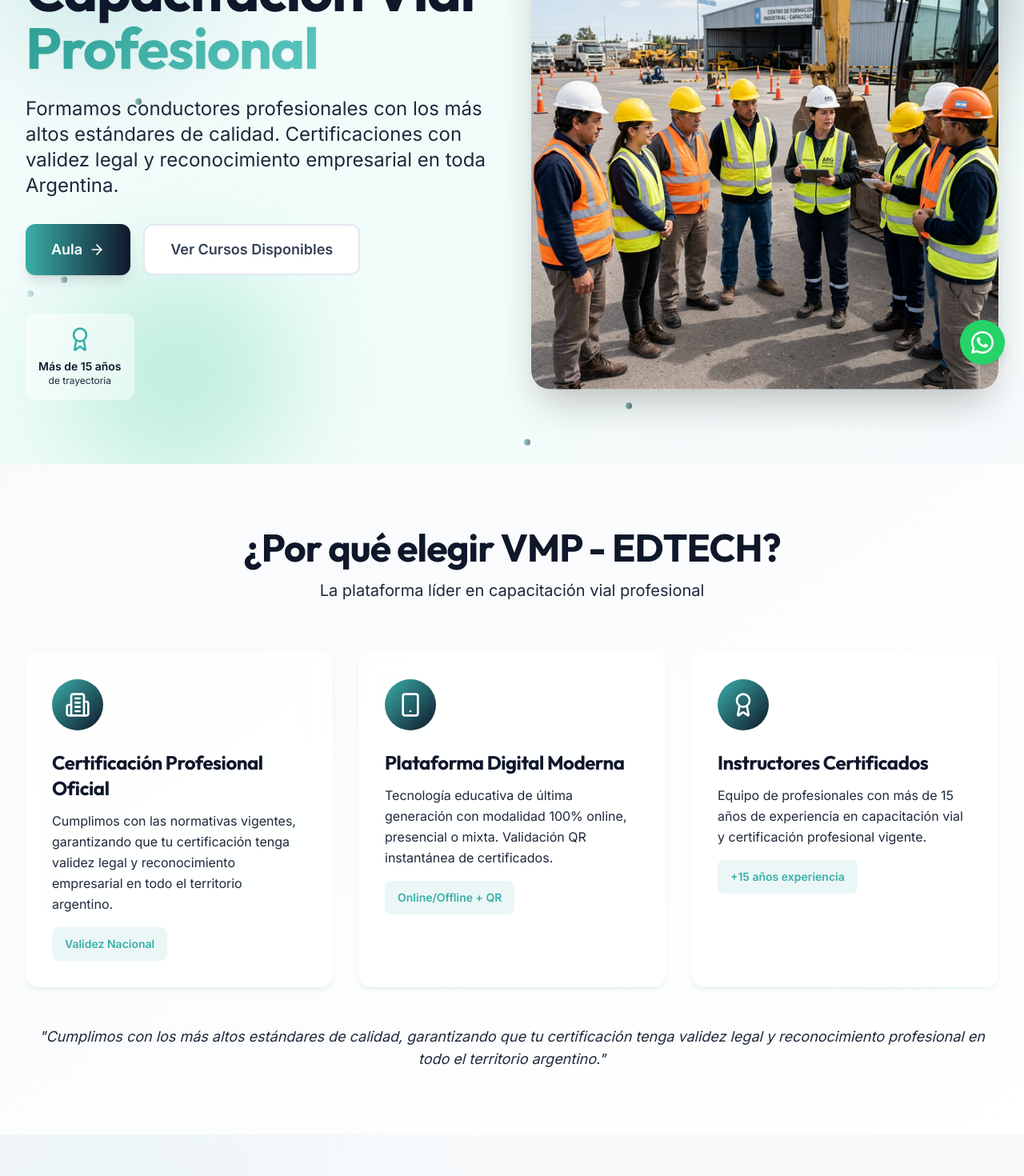
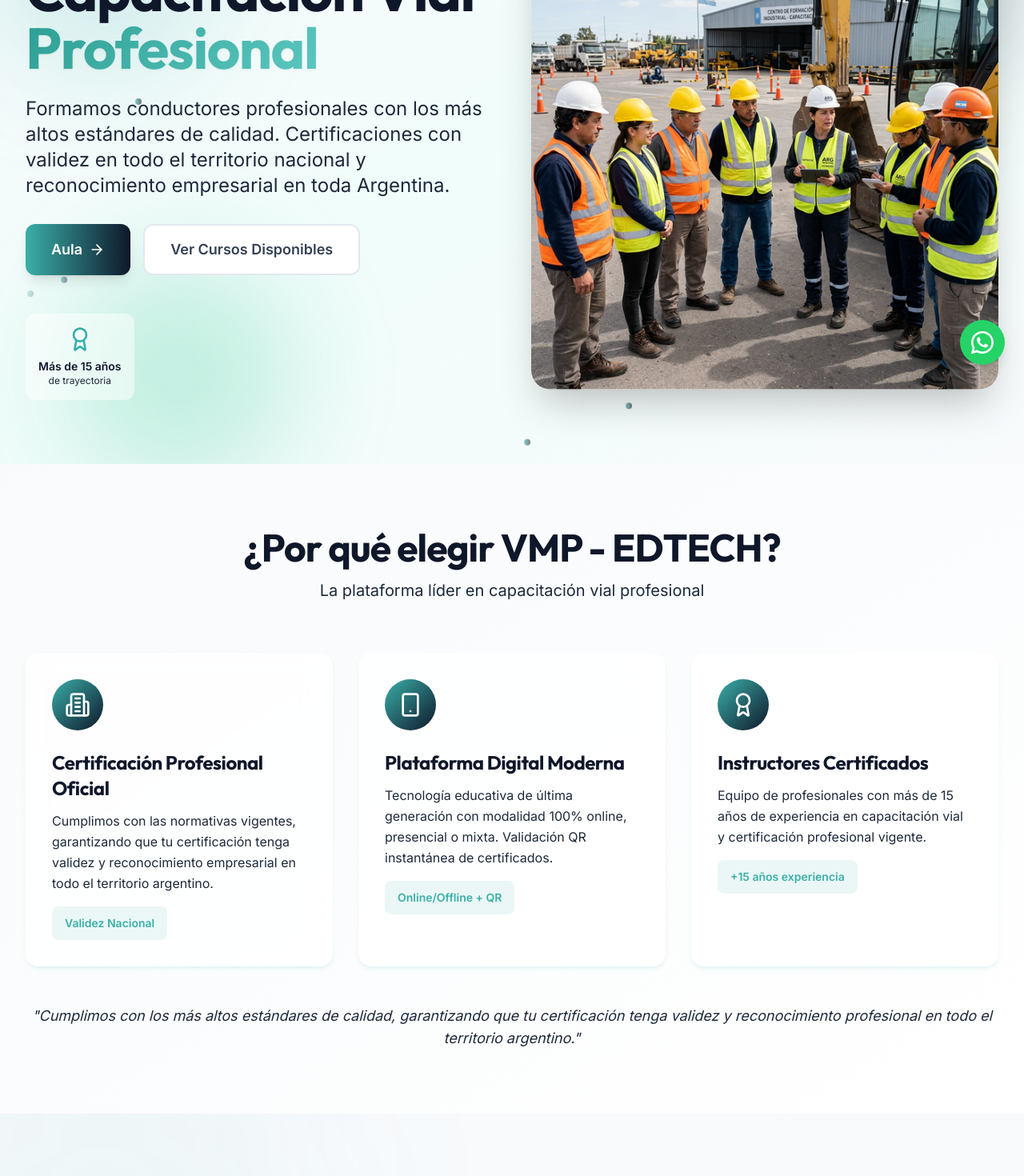
Before and after one commit to vmpedtech-26/VMP-EDTECH, a Next.js app in the folder apps/web/: page / in a window 1280 px wide. Shown: the part 320-1790 px from the top of the page at 80% size. Built offline with nearby package versions, Linux system fonts and the light colour scheme.

Commit message:
chore: remove 'legal' wording from landing page sections

```diff
--- a/apps/web/components/landing/AboutUs.tsx
+++ b/apps/web/components/landing/AboutUs.tsx
@@ -125,7 +125,7 @@
                             <ul className="space-y-4">
                                 {[
                                     "Reducción del riesgo operativo",
-                                    "Protección legal empresarial",
+                                    "Protección empresarial",
                                     "Optimización de procesos productivos",
                                     "Fortalecimiento de la cultura de seguridad en campo",
                                     "Información técnica para la toma de decisiones operativas"
@@ -244,7 +244,7 @@
                                     <li className="flex gap-2"><div className="mt-1"><CheckCircle2 className="w-4 h-4 text-secondary"/></div> Evaluación de gestión de emergencias.</li>
                                 </ul>
                                 <ul className="space-y-3 text-slate-300 text-sm">
-                                    <li className="flex gap-2"><div className="mt-1"><CheckCircle2 className="w-4 h-4 text-secondary"/></div> Verificación de cumplimiento legal.</li>
+                                    <li className="flex gap-2"><div className="mt-1"><CheckCircle2 className="w-4 h-4 text-secondary"/></div> Verificación de cumplimiento normativo.</li>
                                     <li className="flex gap-2"><div className="mt-1"><CheckCircle2 className="w-4 h-4 text-secondary"/></div> Control de programas de capacitación.</li>
                                     <li className="flex gap-2"><div className="mt-1"><CheckCircle2 className="w-4 h-4 text-secondary"/></div> Análisis de no conformidades (incidentes).</li>
                                 </ul>
--- a/apps/web/components/landing/FAQ.tsx
+++ b/apps/web/components/landing/FAQ.tsx
@@ -13,8 +13,8 @@
 
     const faqs: FAQItem[] = [
         {
-            question: "¿Los certificados tienen validez legal en Argentina?",
-            answer: "Sí, todos nuestros certificados tienen validez legal en todo el territorio argentino. Nuestros instructores están certificados profesionalmente y la plataforma cumple con todos los requisitos normativos vigentes."
+            question: "¿Los certificados tienen validez en Argentina?",
+            answer: "Sí, todos nuestros certificados tienen validez en todo el territorio argentino. Nuestros instructores están certificados profesionalmente y la plataforma cumple con todos los requisitos normativos vigentes."
         },
         {
             question: "¿Cuánto dura la vigencia de la certificación?",
--- a/apps/web/components/landing/HeroSection.tsx
+++ b/apps/web/components/landing/HeroSection.tsx
@@ -124,7 +124,7 @@
                             className="text-xl md:text-2xl text-slate-800 mb-8 leading-relaxed"
                         >
                             Formamos conductores profesionales con los más altos estándares de calidad.
-                            Certificaciones con validez legal y reconocimiento empresarial en toda Argentina.
+                            Certificaciones con validez en todo el territorio nacional y reconocimiento empresarial en toda Argentina.
                         </motion.p>
 
                         {/* CTAs */}
--- a/apps/web/components/landing/Testimonials.tsx
+++ b/apps/web/components/landing/Testimonials.tsx
@@ -29,7 +29,7 @@
         company: 'Servicios Integrales SA',
         image: null,
         quote:
-            'La inversión se recuperó en 6 meses. El retorno en productividad y cumplimiento legal no tiene precio.',
+            'La inversión se recuperó en 6 meses. El retorno en productividad y cumplimiento normativo no tiene precio.',
         rating: 5,
     },
 ];
--- a/apps/web/components/landing/ValueProposition.tsx
+++ b/apps/web/components/landing/ValueProposition.tsx
@@ -5,7 +5,7 @@
         {
             icon: Building2,
             title: "Certificación Profesional Oficial",
-            description: "Cumplimos con las normativas vigentes, garantizando que tu certificación tenga validez legal y reconocimiento empresarial en todo el territorio argentino.",
+            description: "Cumplimos con las normativas vigentes, garantizando que tu certificación tenga validez y reconocimiento empresarial en todo el territorio argentino.",
             details: "Validez Nacional"
         },
         {
@@ -69,7 +69,7 @@
                 {/* Bottom CTA */}
                 <div className="text-center mt-12">
                     <p className="text-lg text-slate-800 italic">
-                        "Cumplimos con los más altos estándares de calidad, garantizando que tu certificación tenga validez legal y reconocimiento profesional en todo el territorio argentino."
+                        "Cumplimos con los más altos estándares de calidad, garantizando que tu certificación tenga validez y reconocimiento profesional en todo el territorio argentino."
                     </p>
                 </div>
             </div>
```
Also changed, not shown: 2 other files (tests, documents, lock files or other folders).
